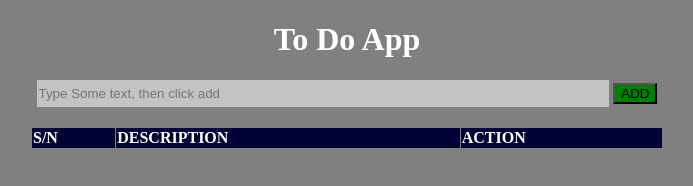
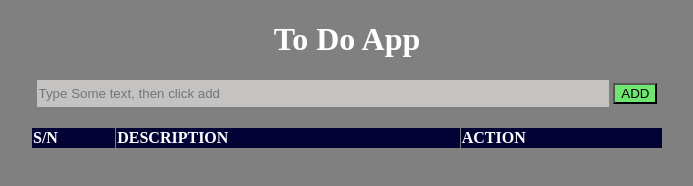
Before and after one commit to SirOlash/Todo-list, a plain HTML site: page index.html in a window 1280 px wide. Shown: the whole page, without its empty margins (293-986 px from the left). Drawn offline with Linux system fonts and the light colour scheme.

Commit message:
I changed Olash color

```diff
--- a/index.html
+++ b/index.html
@@ -28,7 +28,7 @@
 
     <h1 style="color: white;">To Do App</h1>
     <input type="text" id="InputBox" placeholder="Type Some text, then click add">
-    <button onclick="add()" style="background-color: green;">ADD</button>
+    <button onclick="add()" style="background-color: rgb(111, 230, 111);">ADD</button>
 
 
  <div style="justify-content: center; align-items:center;display:flex;">
```
